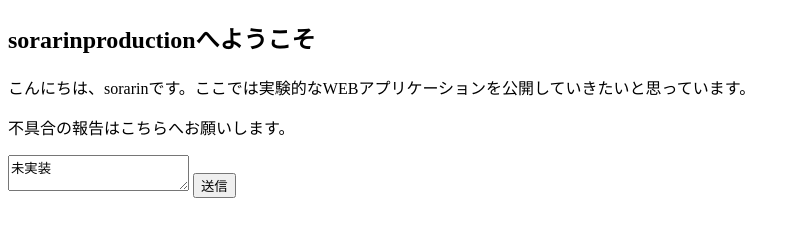
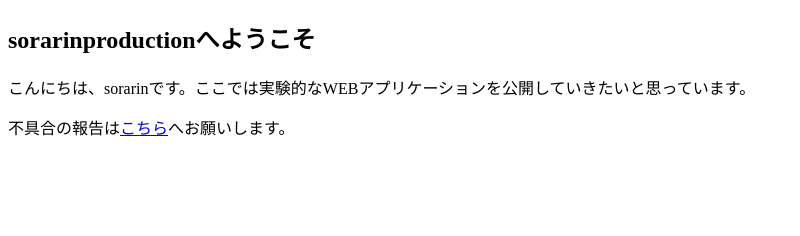
Before and after one commit to sorarinproduction/sorarinproduction.github.io, a plain HTML site: page index.html in a window 1280 px wide. Shown: the whole page, without its empty margins (0-800 px from the left). Drawn offline with Linux system fonts and the light colour scheme.

Commit message:
Update index.html
mind was changed

```diff
--- a/index.html
+++ b/index.html
@@ -9,8 +9,6 @@
 <body>
     <h2>sorarinproductionへようこそ</h2>
     <p>こんにちは、sorarinです。ここでは実験的なWEBアプリケーションを公開していきたいと思っています。</p>
-    <p>不具合の報告はこちらへお願いします。</p>
-    <textarea>未実装</textarea>
-    <button>送信</button>
+    <p>不具合の報告は<a href="#">こちら</a>へお願いします。</p>
 </body>
 </html>
```
